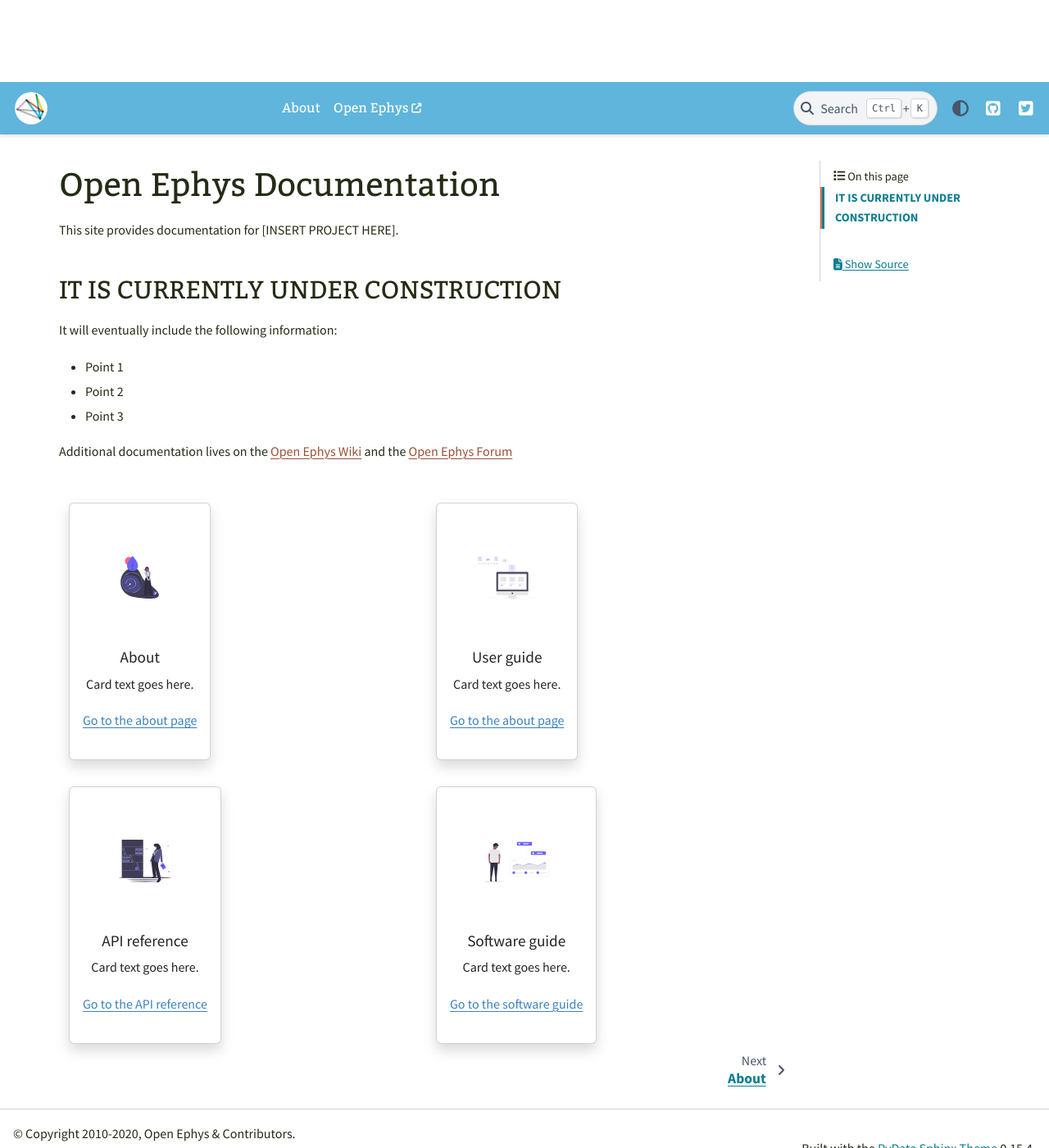
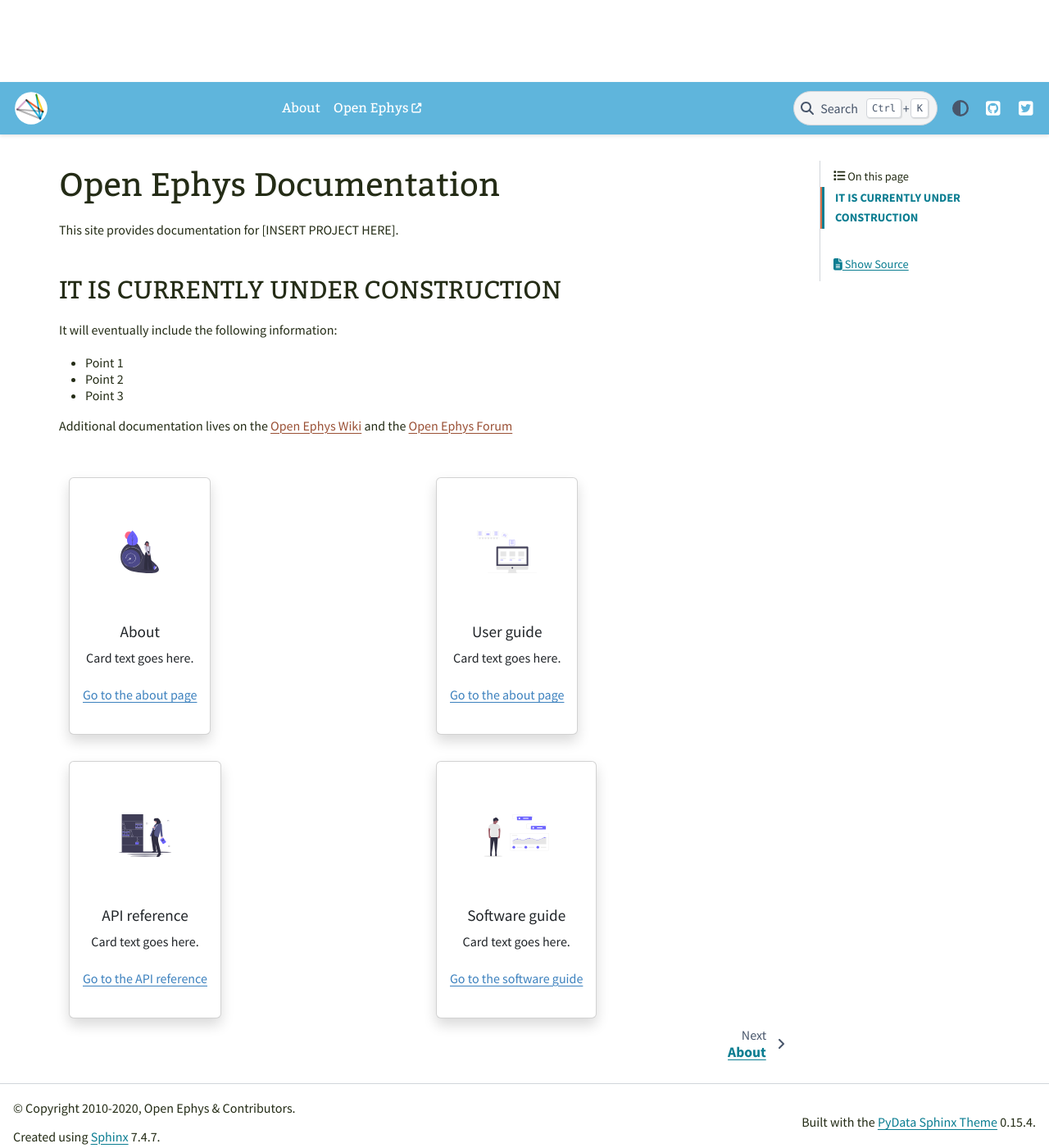
Before and after one commit to open-ephys/commutator-docs, a Sphinx documentation site: the page built from source/index.rst, in a window 1280 px wide and 1400 px high. Shown: the whole window at 82% size. Built offline with Sphinx 7.4.7 and the PyData theme 0.15.4, drawn with Linux system fonts in a browser that asks for light colours.

Commit message:
Update image and list formatting

```diff
--- a/source/_static/theme_overrides.css
+++ b/source/_static/theme_overrides.css
@@ -330,3 +330,17 @@
 .col-lg-6 {
   margin-top: 2em;
 }
+
+/* list line spacing */
+ol.simple {
+  line-height: 1em;
+}
+
+ul.simple {
+  line-height: 1em;
+}
+
+/* ensure images stay within the column bounds*/
+img {
+  max-width: 100%;
+}
```
